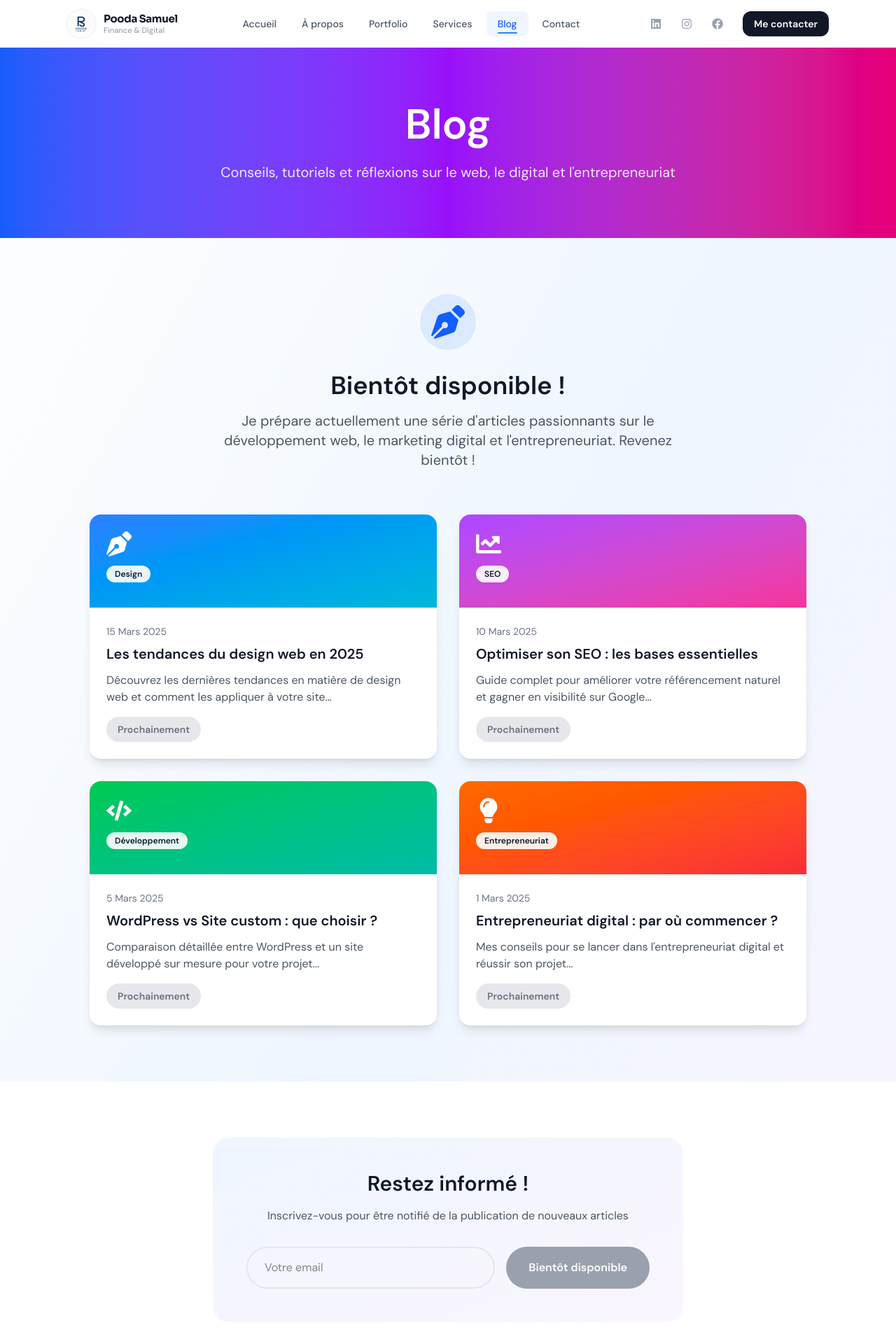
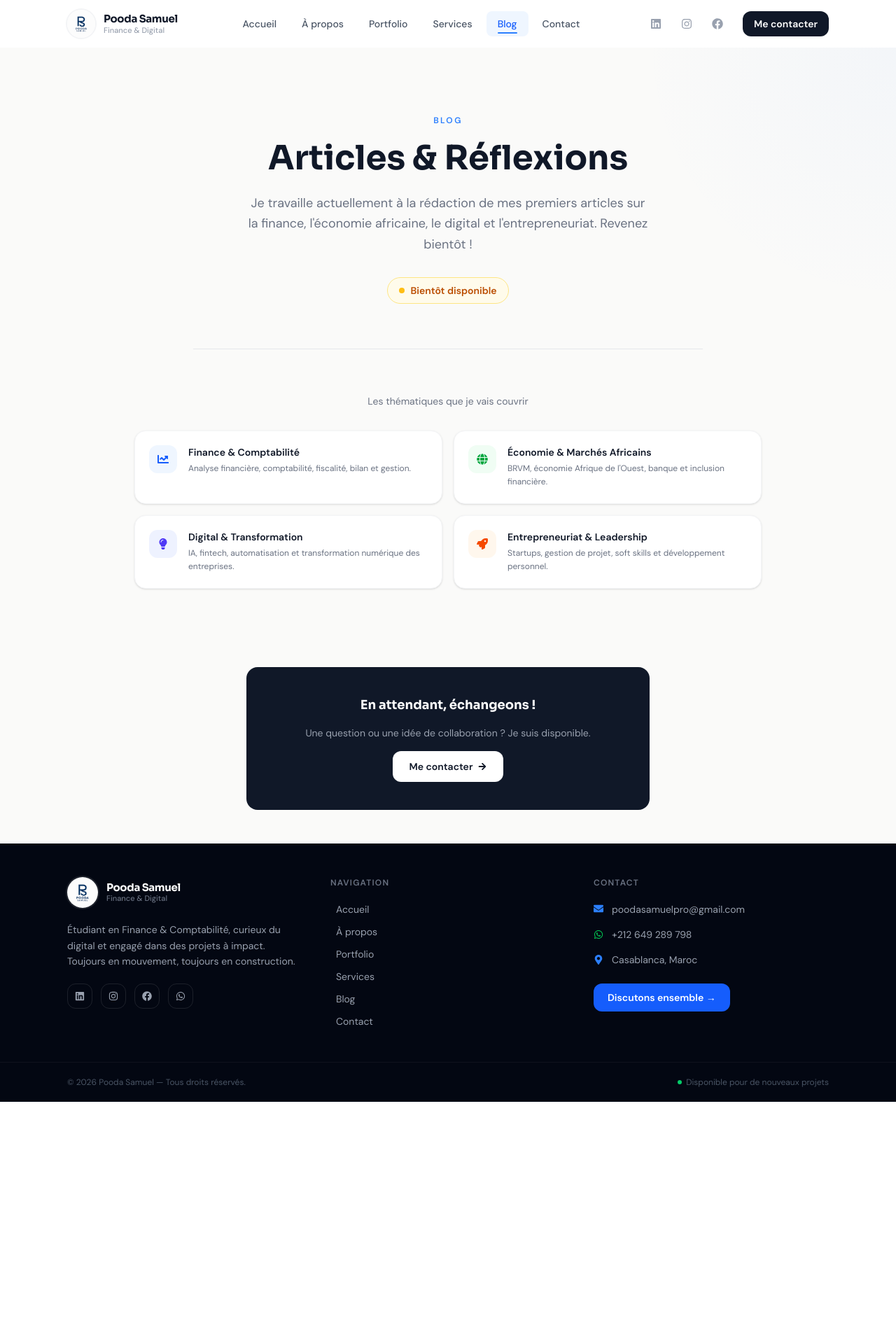
Before and after one commit to poodasamuelpro/poodasamuel.com, a Next.js app: page /blog in a window 1280 px wide. Shown: the top 1920 px of the page at 70% size. After the commit the page ends 1574 px from the top, so only its background shows below. Built offline with nearby package versions, Linux system fonts and the light colour scheme.

Commit message:
Update page.tsx

```diff
--- a/app/blog/page.tsx
+++ b/app/blog/page.tsx
@@ -1,115 +1,135 @@
 "use client";
+
+// app/blog/page.tsx
 
 import { motion } from 'framer-motion';
 import Link from 'next/link';
-import { FaPenNib, FaChartLine, FaCode, FaLightbulb } from 'react-icons/fa';
+import {
+  FaArrowRight,
+  FaChartLine,
+  FaLightbulb,
+  FaGlobe,
+  FaRocket,
+} from 'react-icons/fa';
+
+const fadeUp = (delay = 0) => ({
+  initial: { opacity: 0, y: 20 },
+  animate: { opacity: 1, y: 0 },
+  transition: { duration: 0.55, delay },
+});
+
+const fadeUpView = (delay = 0) => ({
+  initial: { opacity: 0, y: 20 },
+  whileInView: { opacity: 1, y: 0 },
+  viewport: { once: true },
+  transition: { duration: 0.55, delay },
+});
+
+const TOPICS = [
+  {
+    icon: FaChartLine,
+    label: 'Finance & Comptabilité',
+    desc: 'Analyse financière, comptabilité, fiscalité, bilan et gestion.',
+    color: 'bg-blue-50 text-blue-600',
+  },
+  {
+    icon: FaGlobe,
+    label: 'Économie & Marchés Africains',
+    desc: "BRVM, économie Afrique de l'Ouest, banque et inclusion financière.",
+    color: 'bg-green-50 text-green-600',
+  },
+  {
+    icon: FaLightbulb,
+    label: 'Digital & Transformation',
+    desc: "IA, fintech, automatisation et transformation numérique des entreprises.",
+    color: 'bg-indigo-50 text-indigo-600',
+  },
+  {
+    icon: FaRocket,
+    label: 'Entrepreneuriat & Leadership',
+    desc: 'Startups, gestion de projet, soft skills et développement personnel.',
+    color: 'bg-orange-50 text-orange-600',
+  },
+];
 
 export default function BlogPage() {
-  // Placeholder articles - à remplacer par de vrais articles plus tard
-  const articles = [
-    {
-      title: "Les tendances du design web en 2025",
-      excerpt: "Découvrez les dernières tendances en matière de design web et comment les appliquer à votre site...",
-      category: "Design",
-      date: "15 Mars 2025",
-      icon: FaPenNib,
-      color: "from-blue-500 to-cyan-500"
-    },
-    {
-      title: "Optimiser son SEO : les bases essentielles",
-      excerpt: "Guide complet pour améliorer votre référencement naturel et gagner en visibilité sur Google...",
-      category: "SEO",
-      date: "10 Mars 2025",
-      icon: FaChartLine,
-      color: "from-purple-500 to-pink-500"
-    },
-    {
-      title: "WordPress vs Site custom : que choisir ?",
-      excerpt: "Comparaison détaillée entre WordPress et un site développé sur mesure pour votre projet...",
-      category: "Développement",
-      date: "5 Mars 2025",
-      icon: FaCode,
-      color: "from-green-500 to-teal-500"
-    },
-    {
-      title: "Entrepreneuriat digital : par où commencer ?",
-      excerpt: "Mes conseils pour se lancer dans l'entrepreneuriat digital et réussir son projet...",
-      category: "Entrepreneuriat",
-      date: "1 Mars 2025",
-      icon: FaLightbulb,
-      color: "from-orange-500 to-red-500"
-    }
-  ];
-
   return (
-    <div className="min-h-screen bg-gradient-to-br from-white via-blue-50 to-purple-50">
-      {/* Hero Section */}
-      <section className="py-20 bg-gradient-to-r from-blue-600 via-purple-600 to-pink-600 text-white">
-        <div className="container mx-auto px-4">
-          <motion.div
-            initial={{ opacity: 0, y: 30 }}
-            animate={{ opacity: 1, y: 0 }}
-            transition={{ duration: 0.6 }}
-            className="text-center max-w-4xl mx-auto"
+    <main
+      className="min-h-screen bg-[#fafaf9]"
+      style={{ fontFamily: "'DM Sans', sans-serif" }}
+    >
+      {/* ── HERO ── */}
+      <section className="relative pt-24 pb-16 px-5 sm:px-8 overflow-hidden">
+        <div
+          aria-hidden
+          className="pointer-events-none absolute top-0 right-0 w-[400px] h-[400px] opacity-50"
+          style={{
+            background:
+              'radial-gradient(ellipse at top right, rgba(59,130,246,0.07) 0%, transparent 65%)',
+          }}
+        />
+        <div className="max-w-3xl mx-auto text-center">
+          <motion.p
+            {...fadeUp(0)}
+            className="text-xs font-bold tracking-[0.2em] uppercase text-blue-500 mb-4"
           >
-            <h1 className="text-5xl md:text-6xl font-bold mb-6">
-              Blog
-            </h1>
-            <p className="text-xl opacity-90">
-              Conseils, tutoriels et réflexions sur le web, le digital et l'entrepreneuriat
-            </p>
+            Blog
+          </motion.p>
+          <motion.h1
+            {...fadeUp(0.07)}
+            className="text-4xl sm:text-5xl font-bold text-gray-900 leading-tight mb-5"
+            style={{ fontFamily: "'Sora', sans-serif" }}
+          >
+            Articles & Réflexions
+          </motion.h1>
+          <motion.p
+            {...fadeUp(0.14)}
+            className="text-gray-500 text-lg leading-relaxed max-w-xl mx-auto mb-8"
+          >
+            Je travaille actuellement à la rédaction de mes premiers articles
+            sur la finance, l'économie africaine, le digital et l'entrepreneuriat.
+            Revenez bientôt !
+          </motion.p>
+          <motion.div {...fadeUp(0.2)}>
+            <span className="inline-flex items-center gap-2 bg-amber-50 border border-amber-200 text-amber-700 text-sm font-semibold px-4 py-2 rounded-full">
+              <span className="w-2 h-2 rounded-full bg-amber-400 animate-pulse" />
+              Bientôt disponible
+            </span>
           </motion.div>
         </div>
       </section>
 
-      {/* Coming Soon Message */}
-      <section className="py-20">
-        <div className="container mx-auto px-4">
-          <motion.div
-            initial={{ opacity: 0, y: 30 }}
-            whileInView={{ opacity: 1, y: 0 }}
-            viewport={{ once: true }}
-            transition={{ duration: 0.6 }}
-            className="text-center mb-16 max-w-2xl mx-auto"
+      {/* ── DIVIDER ── */}
+      <div className="max-w-3xl mx-auto px-5">
+        <div className="h-px bg-gray-200" />
+      </div>
+
+      {/* ── THÉMATIQUES ── */}
+      <section className="py-16 px-5 sm:px-8">
+        <div className="max-w-4xl mx-auto">
+          <motion.p
+            {...fadeUpView(0)}
+            className="text-center text-sm text-gray-500 mb-8"
           >
-            <div className="inline-block p-4 bg-blue-100 rounded-full mb-6">
-              <FaPenNib className="text-5xl text-blue-600" />
-            </div>
-            <h2 className="text-4xl font-bold text-gray-900 mb-4">
-              Bientôt disponible !
-            </h2>
-            <p className="text-xl text-gray-600">
-              Je prépare actuellement une série d'articles passionnants sur le développement web,
-              le marketing digital et l'entrepreneuriat. Revenez bientôt !
-            </p>
-          </motion.div>
-
-          {/* Preview Articles */}
-          <div className="grid grid-cols-1 md:grid-cols-2 gap-8 max-w-5xl mx-auto">
-            {articles.map((article, index) => {
-              const Icon = article.icon;
+            Les thématiques que je vais couvrir
+          </motion.p>
+          <div className="grid grid-cols-1 sm:grid-cols-2 gap-4">
+            {TOPICS.map((topic, i) => {
+              const Icon = topic.icon;
               return (
                 <motion.div
-                  key={article.title}
-                  initial={{ opacity: 0, y: 30 }}
-                  whileInView={{ opacity: 1, y: 0 }}
-                  viewport={{ once: true }}
-                  transition={{ duration: 0.5, delay: index * 0.1 }}
-                  className="group bg-white rounded-2xl overflow-hidden shadow-lg hover:shadow-2xl transition-all duration-300 opacity-60 cursor-not-allowed"
+                  key={topic.label}
+                  {...fadeUpView(i * 0.08)}
+                  className="flex items-start gap-4 bg-white border border-gray-100 rounded-2xl p-5 shadow-sm"
                 >
-                  <div className={`p-6 bg-gradient-to-br ${article.color}`}>
-                    <Icon className="text-4xl text-white mb-3" />
-                    <span className="inline-block px-3 py-1 bg-white/90 text-gray-900 rounded-full text-xs font-semibold mb-3">
-                      {article.category}
-                    </span>
-                  </div>
-                  <div className="p-6">
-                    <p className="text-sm text-gray-500 mb-2">{article.date}</p>
-                    <h3 className="text-xl font-bold text-gray-900 mb-3">{article.title}</h3>
-                    <p className="text-gray-600">{article.excerpt}</p>
-                    <div className="mt-4 inline-block px-4 py-2 bg-gray-200 text-gray-500 rounded-full text-sm font-semibold">
-                      Prochainement
-                    </div>
+                  <span
+                    className={`flex-shrink-0 w-10 h-10 rounded-xl flex items-center justify-center ${topic.color}`}
+                  >
+                    <Icon className="text-base" />
+                  </span>
+                  <div>
+                    <p className="text-sm font-bold text-gray-900 mb-1">{topic.label}</p>
+                    <p className="text-xs text-gray-500 leading-relaxed">{topic.desc}</p>
                   </div>
                 </motion.div>
               );
@@ -118,74 +138,36 @@ export default function BlogPage() {
         </div>
       </section>
 
-      {/* Newsletter Signup */}
-      <section className="py-20 bg-white">
-        <div className="container mx-auto px-4">
+      {/* ── CTA ── */}
+      <section className="py-12 px-5 sm:px-8">
+        <div className="max-w-xl mx-auto">
           <motion.div
-            initial={{ opacity: 0, scale: 0.9 }}
-            whileInView={{ opacity: 1, scale: 1 }}
-            viewport={{ once: true }}
-            transition={{ duration: 0.6 }}
-            className="max-w-2xl mx-auto text-center bg-gradient-to-br from-blue-50 to-purple-50 p-12 rounded-3xl"
+            {...fadeUpView(0)}
+            className="bg-gray-900 rounded-2xl px-8 py-10 text-center space-y-4"
           >
-            <h3 className="text-3xl font-bold text-gray-900 mb-4">
-              Restez informé !
-            </h3>
-            <p className="text-gray-600 mb-8">
-              Inscrivez-vous pour être notifié de la publication de nouveaux articles
+            <p
+              className="text-lg font-bold text-white"
+              style={{ fontFamily: "'Sora', sans-serif" }}
+            >
+              En attendant, échangeons !
             </p>
-            <form className="flex flex-col sm:flex-row gap-4">
-              <input
-                type="email"
-                placeholder="Votre email"
-                className="flex-1 px-6 py-4 rounded-full border-2 border-gray-200 focus:border-blue-600 focus:outline-none"
-                disabled
-              />
-              <button
-                type="submit"
-                disabled
-                className="px-8 py-4 bg-gray-400 text-white rounded-full font-semibold cursor-not-allowed"
-              >
-                Bientôt disponible
-              </button>
-            </form>
+            <p className="text-sm text-gray-400">
+              Une question ou une idée de collaboration ? Je suis disponible.
+            </p>
+            <Link
+              href="/contact"
+              className="inline-flex items-center gap-2 px-6 py-3 bg-white text-gray-900 text-sm font-semibold rounded-xl hover:bg-blue-600 hover:text-white transition-colors duration-200"
+            >
+              Me contacter
+              <FaArrowRight className="text-xs" />
+            </Link>
           </motion.div>
         </div>
       </section>
 
-      {/* CTA */}
-      <section className="py-20 bg-gradient-to-r from-blue-600 via-purple-600 to-pink-600 text-white">
-        <div className="container mx-auto px-4">
-          <motion.div
-            initial={{ opacity: 0, scale: 0.9 }}
-            whileInView={{ opacity: 1, scale: 1 }}
-            viewport={{ once: true }}
-            transition={{ duration: 0.6 }}
-            className="text-center max-w-3xl mx-auto"
-          >
-            <h2 className="text-4xl md:text-5xl font-bold mb-6">
-              En attendant le blog...
-            </h2>
-            <p className="text-xl mb-8 opacity-90">
-              Découvrez mes services et mes réalisations, ou contactez-moi pour discuter de votre projet !
-            </p>
-            <div className="flex flex-col sm:flex-row gap-4 justify-center">
-              <Link
-                href="/services"
-                className="inline-flex items-center justify-center px-10 py-5 bg-white text-blue-600 rounded-full font-bold shadow-xl hover:shadow-2xl transform hover:scale-105 transition-all duration-300"
-              >
-                Voir mes services
-              </Link>
-              <Link
-                href="/contact"
-                className="inline-flex items-center justify-center px-10 py-5 bg-transparent border-2 border-white text-white rounded-full font-bold hover:bg-white hover:text-blue-600 transition-all duration-300"
-              >
-                Me contacter
-              </Link>
-            </div>
-          </motion.div>
-        </div>
-      </section>
-    </div>
+      <style jsx global>{`
+        @import url('https://fonts.googleapis.com/css2?family=Sora:wght@600;700&family=DM+Sans:wght@400;500;600&display=swap');
+      `}</style>
+    </main>
   );
 }
```
